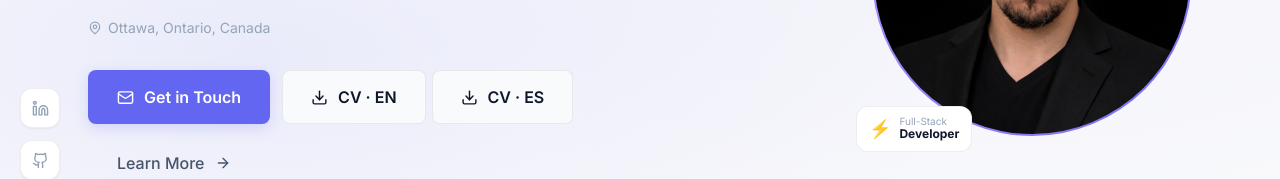
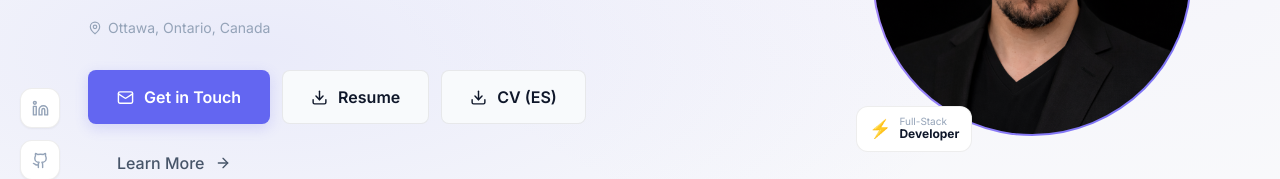
Before and after one commit to marcos-astudillo/webpage-portfolio, a React (Vite) app: page / in a window 1280 px wide. Shown: the part 440-619 px from the top of the page. Built offline with nearby package versions, Linux system fonts and the light colour scheme.

Commit message:
feat: two independent resume buttons with per-language labels

```diff
--- a/src/components/sections/Hero.tsx
+++ b/src/components/sections/Hero.tsx
@@ -103,7 +103,6 @@ export function Hero({ onNavClick }: HeroProps) {
               >
                 {t.hero.cta.contact}
               </Button>
-              <div className="flex items-center gap-1.5">
               <Button
                 as="a"
                 href={ASSETS.resumeEn}
@@ -112,7 +111,7 @@ export function Hero({ onNavClick }: HeroProps) {
                 size="lg"
                 icon={<Download size={17} />}
               >
-                  CV · EN
+                {t.hero.cta.resumeEn}
               </Button>
               <Button
                 as="a"
@@ -122,9 +121,8 @@ export function Hero({ onNavClick }: HeroProps) {
                 size="lg"
                 icon={<Download size={17} />}
               >
-                  CV · ES
+                {t.hero.cta.resumeEs}
               </Button>
-              </div>
               <Button
                 variant="ghost"
                 size="lg"
--- a/src/i18n/en.ts
+++ b/src/i18n/en.ts
@@ -10,7 +10,7 @@ export const en: Translations = {
     greeting: "Hi, I'm", name: 'Marcos Astudillo',
     title: 'Full-Stack Developer', subtitle: 'Software Engineer · Backend Specialist',
     intro: 'Building scalable web applications with TypeScript, Node.js, and React. Focused on clean architecture, REST API design, and high-performance production systems.',
-    cta: { contact: 'Get in Touch', resume: 'Download Resume', portfolio: 'View Portfolio' },
+    cta: { contact: 'Get in Touch', resume: 'Download Resume', resumeEn: 'Resume', resumeEs: 'CV (ES)', portfolio: 'View Portfolio' },
     social: { github: 'GitHub Profile', linkedin: 'LinkedIn Profile' },
     location: 'Ottawa, Ontario, Canada', available: 'Open to opportunities',
   },
--- a/src/i18n/es.ts
+++ b/src/i18n/es.ts
@@ -10,7 +10,7 @@ export const es: Translations = {
     greeting: 'Hola, soy', name: 'Marcos Astudillo',
     title: 'Desarrollador Full-Stack', subtitle: 'Ingeniero de Software · Especialista Backend',
     intro: 'Construyo aplicaciones web escalables con TypeScript, Node.js y React. Enfocado en arquitectura limpia, diseño de APIs REST y sistemas de alto rendimiento en producción.',
-    cta: { contact: 'Contáctame', resume: 'Descargar CV', portfolio: 'Ver Portafolio' },
+    cta: { contact: 'Contáctame', resume: 'Descargar CV', resumeEn: 'Résumé (EN)', resumeEs: 'CV', portfolio: 'Ver Portafolio' },
     social: { github: 'Perfil de GitHub', linkedin: 'Perfil de LinkedIn' },
     location: 'Ottawa, Ontario, Canadá', available: 'Disponible para oportunidades',
   },
--- a/src/i18n/types.ts
+++ b/src/i18n/types.ts
@@ -7,7 +7,7 @@ export interface Translations {
   }
   hero: {
     greeting: string; name: string; title: string; subtitle: string; intro: string
-    cta: { contact: string; resume: string; portfolio: string }
+    cta: { contact: string; resume: string; resumeEn: string; resumeEs: string; portfolio: string }
     social: { github: string; linkedin: string }
     location: string; available: string
   }
```
Lines whose indentation alone changed are shown as unchanged.
